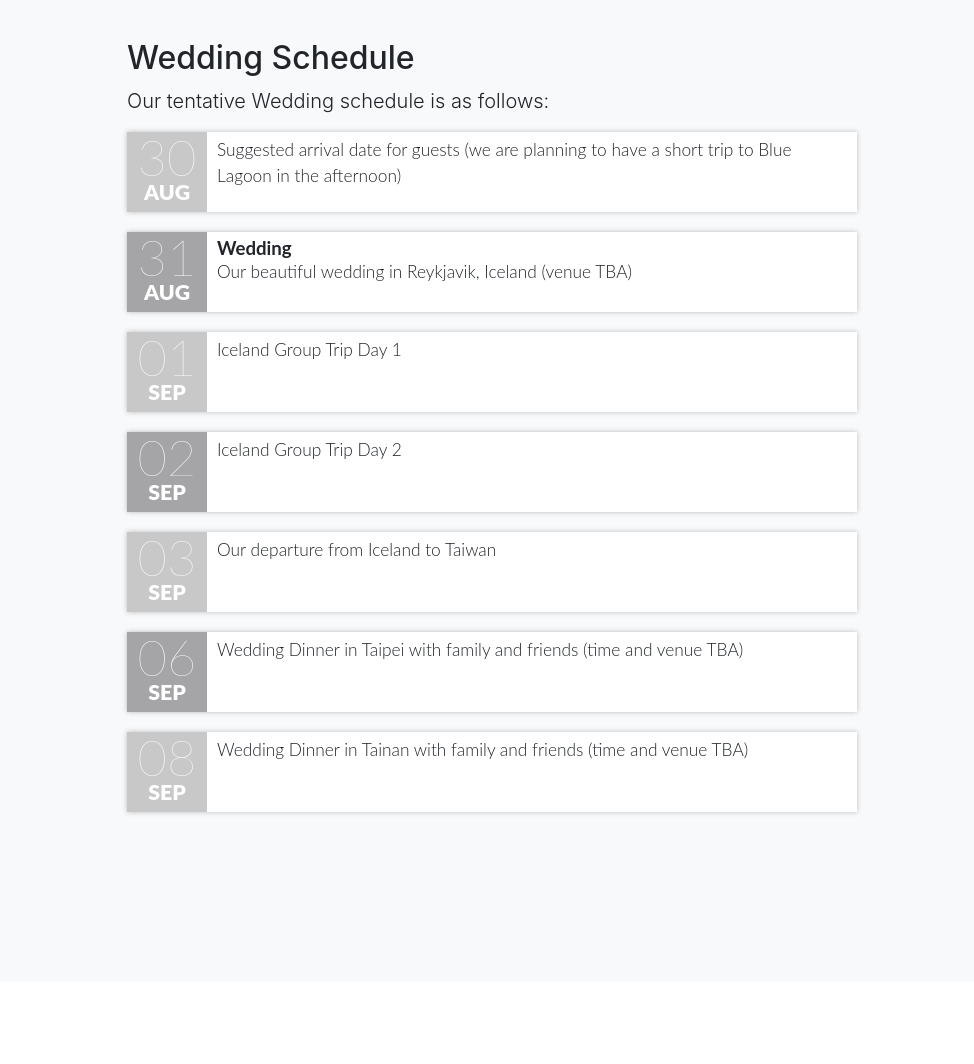
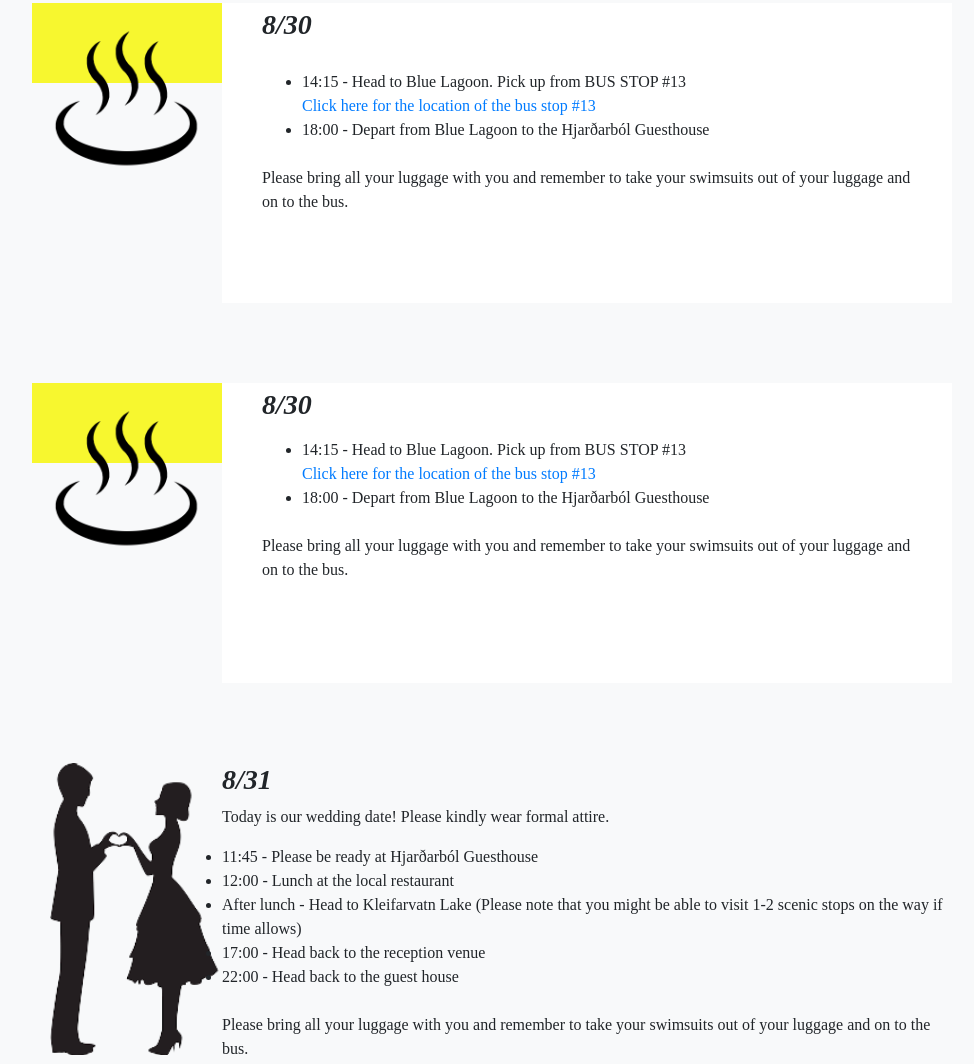
Before and after one commit to GeneKao/iceland-wedding, a website with bundled scripts: page index.html in a window 1280 px wide. Shown: the part 1125-2189 px from the top of the page, without its empty margins (148-1122 px from the left). Built offline with nearby package versions, Linux system fonts and the light colour scheme.

Commit message:
renew website, try new layout

```diff
--- a/css/scrolling-nav.css
+++ b/css/scrolling-nav.css
@@ -4,7 +4,7 @@
  * Licensed under MIT (https://github.com/BlackrockDigital/startbootstrap-scrolling-nav/blob/master/LICENSE)
  */
 header {
-  padding: 200px 150px;
+  padding: 300px 10px;
   /* opacity: 0.8; */
 
   /* The image used */
@@ -28,11 +28,30 @@ section {
 
 }
 
+h2 {
+    width: 100%;
+    text-align:center;
+}
+
+a {
+    color: hotpink;
+  }
+
+.pcenter {
+    width: 100%;
+    text-align:center;
+}
+
+ul{
+    list-style-type:disc;
+}
+
+.section-background{
+    background-color: rgb(247, 247, 247) !important;
+}
 
 
-
-
-@import url("http://fonts.googleapis.com/css?family=Lato:100,300,400,700,900,400italic");
+@import url("https://fonts.googleapis.com/css?family=Tangerine");
 @import url("//netdna.bootstrapcdn.com/font-awesome/4.7.0/css/font-awesome.css");
 
 /* source code from https://bootsnipp.com/snippets/kMRrW */
@@ -43,16 +62,16 @@ section {
 
 .event-list {
     list-style: none;
-    font-family: 'Lato', sans-serif;
+    font-family: 'Tangerine', serif;
     margin: 0px;
     padding: 0px;
 }
 .event-list > li {
-    background-color: rgb(255, 255, 255);
-    box-shadow: 0px 0px 5px rgb(51, 51, 51);
-    box-shadow: 0px 0px 5px rgba(51, 51, 51, 0.3);
-    padding: 0px;
-    margin: 0px 0px 20px;
+    background-color: rgb(247, 247, 47);
+    box-shadow: 0px 0px 0px rgb(51, 51, 51);
+    box-shadow: 0px 0px 0px rgba(51, 51, 51, 0.3);
+    padding: 100px;
+    margin: 0px 0px 300px;
 }
 .event-list > li > time {
     display: inline-block;
@@ -81,9 +100,9 @@ section {
     font-weight: 900;
     line-height: 1;
 }
-.event-list > li > img {
+/* .event-list > li > img {
     width: 100%;
-}
+} */
 .event-list > li > .info {
     padding-top: 5px;
     text-align: center;
@@ -107,12 +126,17 @@ section {
         padding: 0px;
     }
     .event-list > li > time,
-    .event-list > li > img  {
+    /* .event-list > li > img  {
         display: inline-block;
-    }
+    } */
     .event-list > li > time,
-    .event-list > li > img {
-        width: 80px;
+    /* .event-list > li > img {
+        width: 100px;
+        float: left;
+    } */
+    .event-list-img{
+        width: 190px;
+        /* height: 100px; */
         float: left;
     }
     .event-list > li > .info {
@@ -120,26 +144,27 @@ section {
         overflow: hidden;
     }
     .event-list > li > time,
-    .event-list > li > img {
-        width: 80px;
-        height: 80px;
+   /*  .event-list > li > img {
+        width: 180px;
+        height: 180px;
         padding: 0px;
         margin: 0px;
-    }
+    } */
     .event-list > li > .info {
         position: relative;
-        height: 80px;
+        height: 300px;
         text-align: left;
         padding-right: 40px;
+        padding-left: 40px;
     }
     .event-list > li > .info > .title,
     .event-list > li > .info > .desc {
-        padding: 0px 10px;
+        padding: 10px 10px;
     }
-    .event-list > li > .info > ul {
+    /* .event-list > li > .info > ul {
         position: absolute;
         left: 0px;
         bottom: 0px;
     }
-
+ */
 }
--- a/index.html
+++ b/index.html
@@ -17,7 +17,7 @@
     <link rel="icon" href="img/icon-128.png" sizes="128x128" type="image/png">
 
     <!-- Bootstrap core CSS -->
-    <link href="vendor/bootstrap/css/bootstrap.min.css" rel="stylesheet">
+    <link href="vendor/bootstrap/css/bootstrap.css" rel="stylesheet">
 
     <!-- Custom styles for this template -->
     <link href="css/scrolling-nav.css" rel="stylesheet">
@@ -29,14 +29,14 @@
     <!-- Navigation -->
     <nav class="navbar navbar-expand-lg navbar-dark bg-dark fixed-top" id="mainNav">
       <div class="container">
-        <a class="navbar-brand js-scroll-trigger" href="#page-top">Wedding in Iceland</a>
+        <a class="navbar-brand js-scroll-trigger" href="#page-top">Bonnie & Gene</a>
         <button class="navbar-toggler" type="button" data-toggle="collapse" data-target="#navbarResponsive" aria-controls="navbarResponsive" aria-expanded="false" aria-label="Toggle navigation">
           <span class="navbar-toggler-icon"></span>
         </button>
         <div class="collapse navbar-collapse" id="navbarResponsive">
           <ul class="navbar-nav ml-auto">
             <li class="nav-item">
-              <a class="nav-link js-scroll-trigger" href="#about">About</a>
+              <a class="nav-link js-scroll-trigger" href="#home">Home</a>
             </li>
             <li class="nav-item">
               <a class="nav-link js-scroll-trigger" href="#schedule">Schedule</a>
@@ -55,122 +55,104 @@
       </div>
     </nav>
 
-    <header class="text-white">
+    <header class="text-white" id="home">
       <div class="container text-center">
 
-        <h1>A Wedding in Iceland!</h1>
-        <p class="lead">Bonnie & Gene</p>
+        <h1>JOIN OUR WEDDING IN ICELAND</h1>
+        <p class="lead">Aug 31, 3:30 PM</p>
+        <p class="lead">Kleifarvatn, Iceland</p>
 
       </div>
     </header>
 
-    <section id="about">
-      <div class="container">
-        <div class="row">
-          <div class="col-lg-8 mx-auto">
-            <h2>About our wedding</h2>
-            <p class="lead">After registering for our marriage certificate in Copenhagen exactly one and a half years ago,
-              we are finally going to have our wedding ceremony in Iceland!
-              This website is currently under construction as we continue to finalize the details for our wedding,
-              so feel free to come back from time to time to check out new information for the wedding! </p>
-          </div>
-        </div>
-      </div>
-    </section>
-
     <section id="schedule" class="bg-light">
       <div class="container">
         <div class="row">
-          <div class="col-lg-8 mx-auto">
-            <h2>Wedding Schedule</h2>
-            <p class="lead">Our tentative Wedding schedule is as follows:</p>
-            <!-- <ul>
-                 <li>Friday, August 30th - Suggested arrival date for guests (we are planning to have a short trip to Blue Lagoon in the afternoon)</li>
-                 <li>Saturday, August 31st - Our beautiful wedding in Reykjavik, Iceland (venue TBA)</li>
-                 <li>Sunday, September 1st – Iceland Group Trip Day 1</li>
-                 <li>Monday, September 2nd - Iceland Group Trip Day 2</li>
-                 <li>Tuesday, September 3rd - Departure from Iceland to Taiwan</li>
-                 <li>Wednesday, September 4th - Arrive in Taiwan</li>
-                 <li>Friday, September 6th – Wedding Dinner in Taipei with family and friends (time and venue TBA)</li>
-                 <li>Saturday, September 7th – Wedding Dinner in Tainan with family and friends (time and venue TBA)</li>
-                 </ul> -->
-
+          <div class="col-lg-10 mx-auto">
+            <h2>Schedule</h2>
+            <p class='pcenter'>
+              As our wedding day approaches, we are getting more and more
+              excited to celebrate with you! For details, please take a look at the information below.
+              We truly thank you for joining us in Iceland
+            </p>
+            <br><br><br><br><br>
 
 
             <ul class="event-list">
+
               <li>
-                <time>
-                  <span class="day">30</span>
-                  <span class="month">Aug</span>
-                </time>
+                <img class="event-list-img" alt="BlueLagoon" src="./img/bluelagoon.png" />
+
                 <div class="info">
-                  <p class="desc">Suggested arrival date for guests (we are planning to have a short trip to Blue Lagoon in the afternoon)</p>
+                    <h3><b><i>8/30</i></b></h3>
+                  <p class="desc">
+                  <ul>
+                    <li>
+                    14:15 - Head to Blue Lagoon. Pick up from BUS STOP #13
+                    <br>
+                    <a href="https://www.google.com/maps/place/Bus+Stop+%2313+Rauðarárstígur/@64.1418895,-21.9166264,17z/data=!4m5!3m4!1s0x48d675d7e8fe8425:0x94f3dd3787f609a5!8m2!3d64.1426642!4d-21.9139826">
+                    Click here for the location of the bus stop #13
+                    <a>
+                    </li>
+                    <li>
+                    18:00 - Depart from Blue Lagoon to the Hjarðarból Guesthouse
+                    </li>
+                  </ul>
+                  <br>
+                    Please bring all your luggage with you and remember to take your swimsuits out of your luggage and on to the bus.
+                  </p>
                 </div>
               </li>
 
               <li>
-                <time>
-                  <span class="day">31</span>
-                  <span class="month">Aug</span>
-                </time>
-                <!-- <img alt="Independence Day" src="img/icon-128.png" /> -->
+                  <img class="event-list-img" alt="BlueLagoon" src="./img/bluelagoon.png" />
+
                   <div class="info">
-                  <h2 class="title">Wedding</h2>
-                  <p class="desc">Our beautiful wedding in Reykjavik, Iceland (venue TBA)</p>
-                </div>
-
+                      <h3><b><i>8/30</i></b></h3>
+                    <p class="desc">
+                    <ul>
+                      <li>
+                      14:15 - Head to Blue Lagoon. Pick up from BUS STOP #13
+                      <br>
+                      <a href="https://www.google.com/maps/place/Bus+Stop+%2313+Rauðarárstígur/@64.1418895,-21.9166264,17z/data=!4m5!3m4!1s0x48d675d7e8fe8425:0x94f3dd3787f609a5!8m2!3d64.1426642!4d-21.9139826">
+                      Click here for the location of the bus stop #13
+                      <a>
                       </li>
-
                       <li>
-                <time>
-                  <span class="day">01</span>
-                  <span class="month">Sep</span>
-                </time>
-                <div class="info">
-                  <p class="desc">Iceland Group Trip Day 1</p>
-                </div>
+                      18:00 - Depart from Blue Lagoon to the Hjarðarból Guesthouse
                       </li>
-
-              <li>
-                <time>
-                  <span class="day">02</span>
-                  <span class="month">Sep</span>
-                </time>
-                <div class="info">
-                  <p class="desc"> Iceland Group Trip Day 2</p>
-                </div>
-              </li>
-
-              <li>
-                <time>
-                  <span class="day">03</span>
-                  <span class="month">Sep</span>
-                </time>
-                <div class="info">
-                  <p class="desc"> Our departure from Iceland to Taiwan</p>
-                </div>
-              </li>
-
-              <li>
-                <time>
-                  <span class="day">06</span>
-                  <span class="month">Sep</span>
-                </time>
-                <div class="info">
-                  <p class="desc">Wedding Dinner in Taipei with family and friends (time and venue TBA)</p>
+                    </ul>
+                    <br>
+                      Please bring all your luggage with you and remember to take your swimsuits out of your luggage and on to the bus.
+                    </p>
                   </div>
                 </li>
 
 
+
               <li>
-                <time>
-                  <span class="day">08</span>
-                  <span class="month">Sep</span>
-                </time>
+                  <img class="event-list-img" alt="Wedding" src="./img/wedding.png" />
+
                   <div class="info">
-                  <p class="desc"> Wedding Dinner in Tainan with family and friends (time and venue TBA)</p>
+                      <h3><b><i>8/31</i></b></h3>
+                    <p class="desc">
+                        Today is our wedding date! Please kindly wear formal attire.
+                    <ul>
+                      <li> 11:45 - Please be ready at Hjarðarból Guesthouse </li>
+                      <li> 12:00 - Lunch at the local restaurant </li>
+                      <li> After lunch - Head to Kleifarvatn Lake (Please note that you might be able to visit 1-2 scenic stops on the way if time allows) </li>
+                      <li> 17:00 - Head back to the reception venue </li>
+                      <li> 22:00 - Head back to the guest house </li>
+
+                    </ul>
+                    <br>
+                      Please bring all your luggage with you and remember to take your swimsuits out of your luggage and on to the bus.
+                    </p>
                   </div>
                 </li>
+
+
+
 
             </ul>
 
@@ -190,7 +172,7 @@
       </div>
     </section>
 
-    <section id="trip" class="bg-light">
+    <section id="trip" class="section-background">
       <div class="container">
         <div class="row">
           <div class="col-lg-8 mx-auto">
```
Also changed, not shown: gulpfile.js (deleted, +0 -58 lines), .travis.yml (deleted), img/bluelagoon.png (added), img/wedding.png (added), vendor/bootstrap/css/bootstrap.css. Lines whose indentation alone changed are shown as unchanged.
